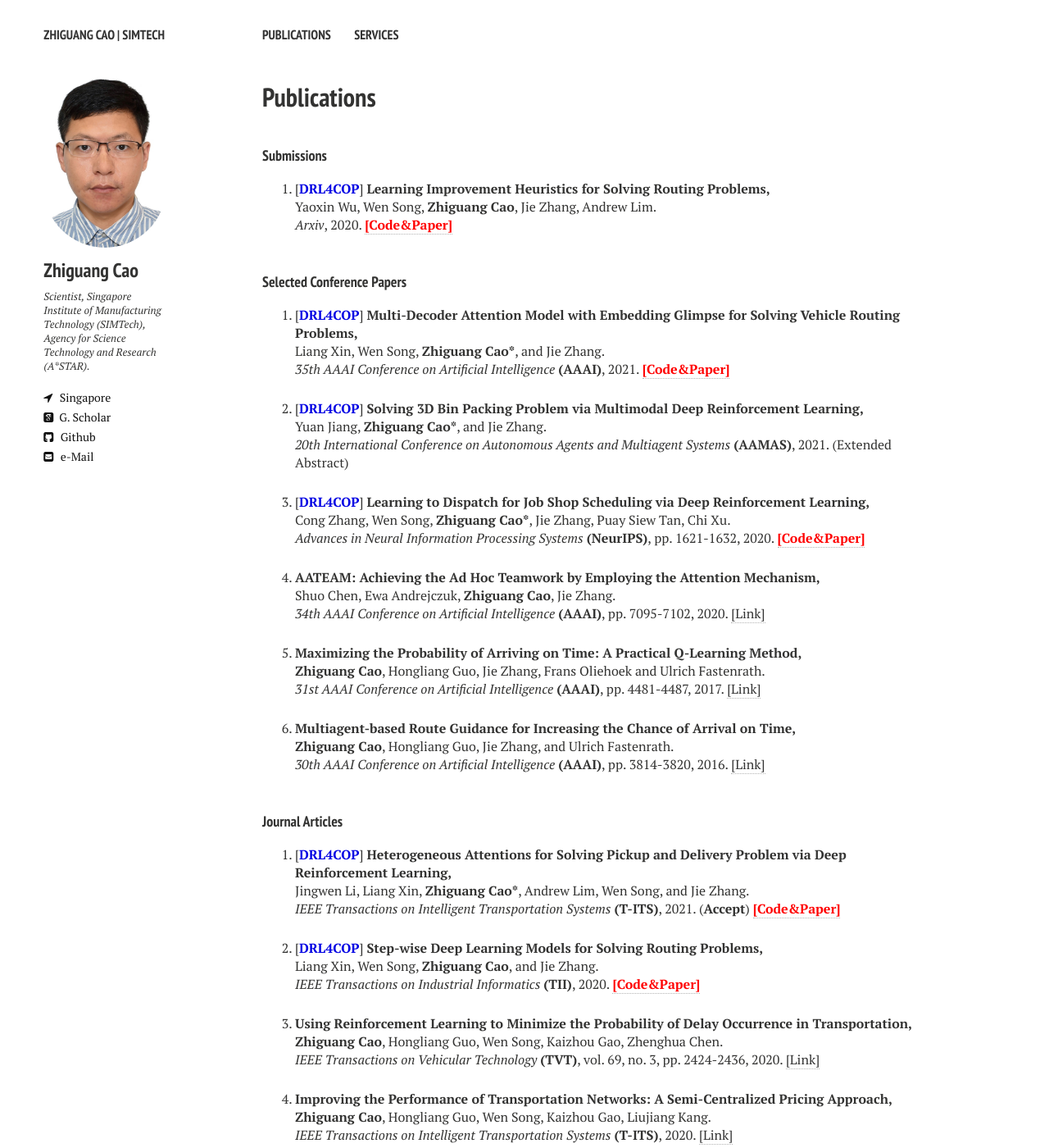
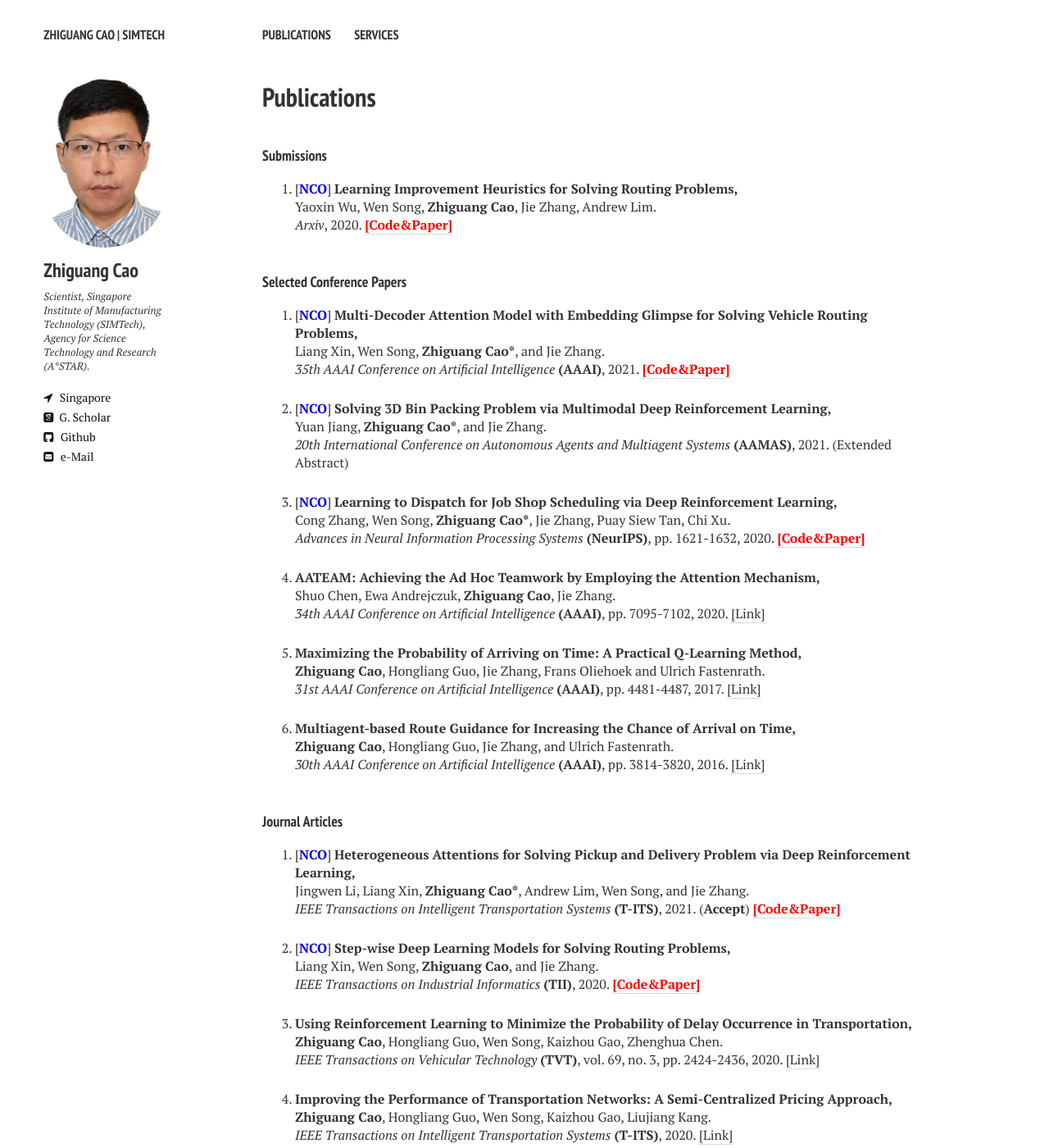
Before and after one commit to zhiguangcaosg/zhiguangcaosg.github.io, a Jekyll site: the page built from publications.md, in a window 1280 px wide and 1400 px high. Shown: the whole window at 82% size. Built offline with Jekyll 4.4.1, drawn with Linux system fonts in a browser that asks for light colours; nearby versions of some CDN libraries.

Commit message:
Update publications.html

```diff
--- a/_layouts/publications.html
+++ b/_layouts/publications.html
@@ -100,7 +100,7 @@ div.bibtex pre { font-size: 75%; overflow: auto;  width: 100%; padding: 0em 0em;
 
 <li>
 <p>
-[<font color="#0000E3"><b>DRL4COP</b></font>] <b>Learning Improvement Heuristics for Solving Routing Problems,</b>
+[<font color="#0000E3"><b>NCO</b></font>] <b>Learning Improvement Heuristics for Solving Routing Problems,</b>
 <br>Yaoxin Wu, Wen Song, <b>Zhiguang Cao</b>, Jie Zhang, Andrew Lim.<br>
 <i>Arxiv</i>, 2020. <a href="https://github.com/yining043/TSP-improve"  target="_blank"> <font color="#FF0000"><b>[Code&Paper]</b> </font></a>
 </p>
@@ -128,7 +128,7 @@ div.bibtex pre { font-size: 75%; overflow: auto;  width: 100%; padding: 0em 0em;
 
 <li>
 <p>
-[<font color="#0000E3"><b>DRL4COP</b></font>] <b>Multi-Decoder Attention Model with Embedding Glimpse for Solving Vehicle Routing Problems,</b>
+[<font color="#0000E3"><b>NCO</b></font>] <b>Multi-Decoder Attention Model with Embedding Glimpse for Solving Vehicle Routing Problems,</b>
 <br> Liang Xin, Wen Song, <b>Zhiguang Cao*</b>, and Jie Zhang.<br>
 <i>35th AAAI Conference on Artificial Intelligence</i> <b>(AAAI)</b>, 2021. <a href="https://github.com/liangxinedu/MDAM"  target="_blank"> <font color="#FF0000"><b>[Code&Paper]</b> </font></a>
 </p>
@@ -136,7 +136,7 @@ div.bibtex pre { font-size: 75%; overflow: auto;  width: 100%; padding: 0em 0em;
 
 <li>
 <p>
-[<font color="#0000E3"><b>DRL4COP</b></font>] <b>Solving 3D Bin Packing Problem via Multimodal Deep Reinforcement Learning,</b>
+[<font color="#0000E3"><b>NCO</b></font>] <b>Solving 3D Bin Packing Problem via Multimodal Deep Reinforcement Learning,</b>
 <br>Yuan Jiang, <b>Zhiguang Cao*</b>, and Jie Zhang.<br>
 <i>20th International Conference on Autonomous Agents and Multiagent Systems</i> <b>(AAMAS)</b>, 2021. (Extended Abstract)
 </p>
@@ -144,7 +144,7 @@ div.bibtex pre { font-size: 75%; overflow: auto;  width: 100%; padding: 0em 0em;
 
 <li>
 <p>
-[<font color="0000E3"><b>DRL4COP</b></font>] <b>Learning to Dispatch for Job Shop Scheduling via Deep Reinforcement Learning,</b>
+[<font color="0000E3"><b>NCO</b></font>] <b>Learning to Dispatch for Job Shop Scheduling via Deep Reinforcement Learning,</b>
 <br>Cong Zhang, Wen Song, <b>Zhiguang Cao*</b>, Jie Zhang, Puay Siew Tan, Chi Xu.<br>
 <i>Advances in Neural Information Processing Systems</i> <b>(NeurIPS)</b>, pp. 1621-1632, 2020. <a href="https://github.com/zcajiayin/L2D"  target="_blank"> <font color="#FF0000"><b>[Code&Paper]</b> </font></a>
 </p>
@@ -245,7 +245,7 @@ div.bibtex pre { font-size: 75%; overflow: auto;  width: 100%; padding: 0em 0em;
 
 <li>
 <p>
-[<font color="#0000E3"><b>DRL4COP</b></font>] <b>Heterogeneous Attentions for Solving Pickup and Delivery Problem via Deep Reinforcement Learning,</b>
+[<font color="#0000E3"><b>NCO</b></font>] <b>Heterogeneous Attentions for Solving Pickup and Delivery Problem via Deep Reinforcement Learning,</b>
 <br> Jingwen Li, Liang Xin, <b>Zhiguang Cao*</b>, Andrew Lim, Wen Song, and Jie Zhang.<br>
 <i> IEEE Transactions on Intelligent Transportation Systems</i> <b>(T-ITS)</b>, 2021. (<b>Accept</b>) <a href="https://github.com/Demon0312/Heterogeneous-Attentions-PDP-DRL" target="_blank"><font color="#FF0000"><b>[Code&Paper]</b> </font></a>
 </p>
@@ -253,7 +253,7 @@ div.bibtex pre { font-size: 75%; overflow: auto;  width: 100%; padding: 0em 0em;
 
 <li>
 <p>
-[<font color="#0000E3"><b>DRL4COP</b></font>] <b>Step-wise Deep Learning Models for Solving Routing Problems,</b>
+[<font color="#0000E3"><b>NCO</b></font>] <b>Step-wise Deep Learning Models for Solving Routing Problems,</b>
 <br> Liang Xin, Wen Song, <b>Zhiguang Cao</b>, and Jie Zhang.<br>
 <i> IEEE Transactions on Industrial Informatics</i> <b>(TII)</b>, 2020. <a href="https://github.com/liangxinedu/stepwise" target="_blank"><font color="#FF0000"><b>[Code&Paper]</b> </font></a>
 </p>
```
